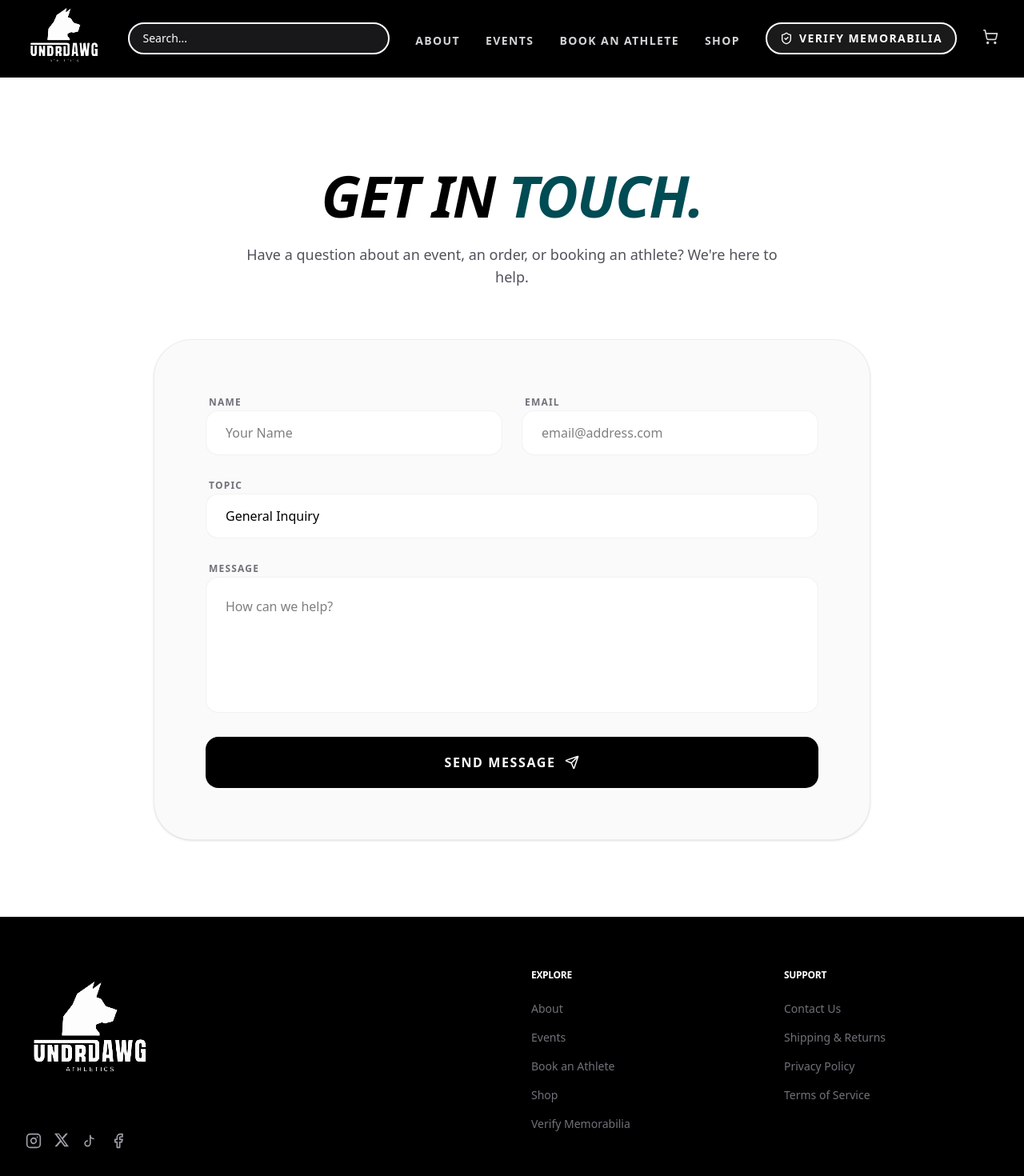
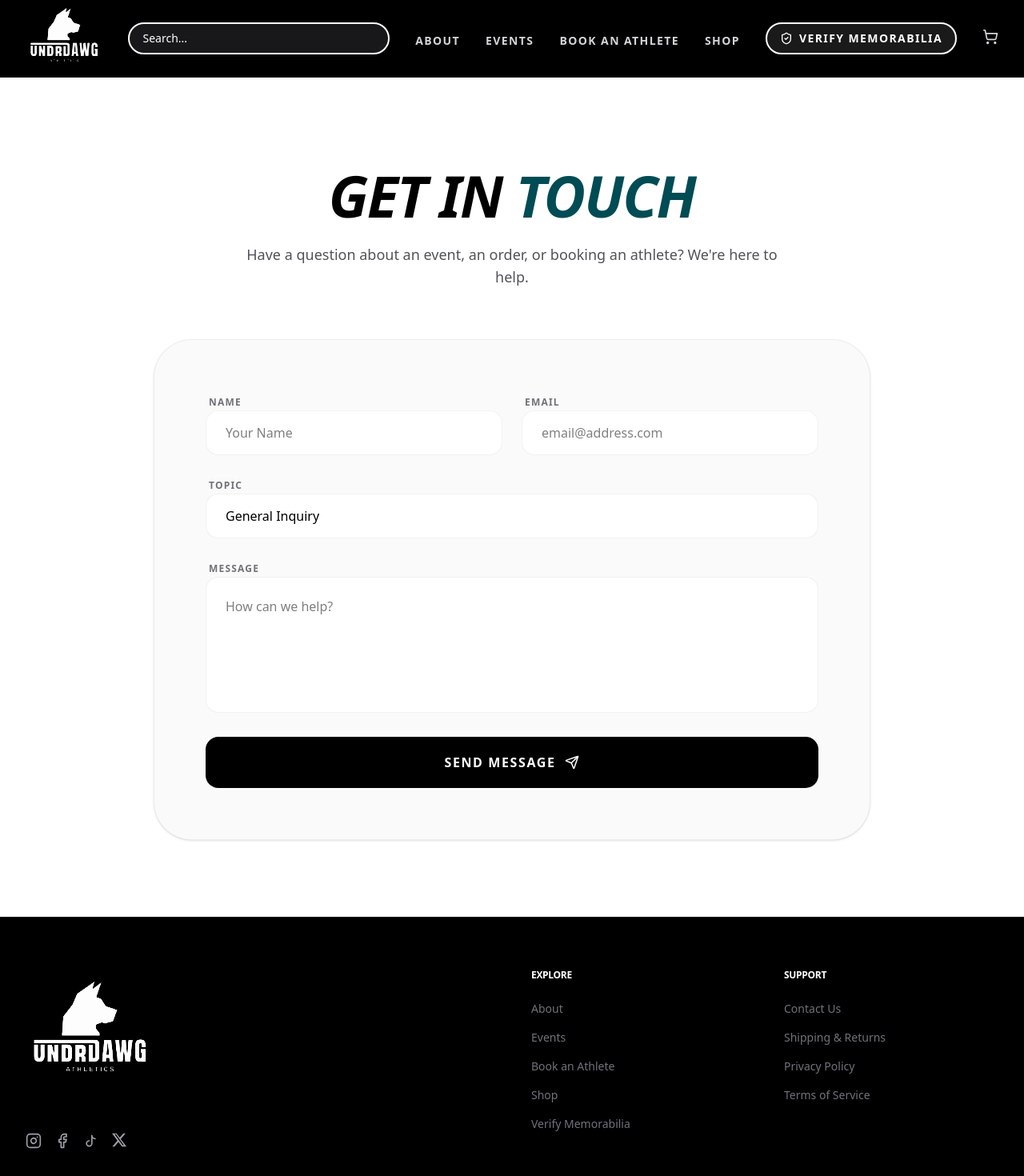
Before and after one commit to undrdawgathletics/undrdawg-athletics, a Next.js app: page /contact in a window 1280 px wide. Shown: the top 1470 px of the page at 80% size. Built offline with nearby package versions, Linux system fonts and the light colour scheme.

Commit message:
Swap Facebook/X icons in footer; remove periods from page titles

```diff
--- a/src/app/contact/page.tsx
+++ b/src/app/contact/page.tsx
@@ -18,7 +18,7 @@ export default function ContactPage() {
             <div className="mx-auto max-w-4xl">
                 <div className="text-center mb-16">
                     <h1 className="text-5xl md:text-7xl font-black italic tracking-tighter uppercase mb-6 text-black">
-                        GET IN <span className="text-primary italic">TOUCH.</span>
+                        GET IN <span className="text-primary italic">TOUCH</span>
                     </h1>
                     <p className="text-zinc-600 font-medium text-lg max-w-2xl mx-auto">
                         Have a question about an event, an order, or booking an athlete?
--- a/src/app/privacy/page.tsx
+++ b/src/app/privacy/page.tsx
@@ -4,7 +4,7 @@ export default function PrivacyPolicyPage() {
             <div className="mx-auto max-w-4xl px-4 sm:px-6 lg:px-8">
                 <div className="mb-12">
                     <h1 className="text-4xl md:text-5xl font-black italic tracking-tighter uppercase mb-4 text-black">
-                        PRIVACY <span className="text-primary italic">POLICY.</span>
+                        PRIVACY <span className="text-primary italic">POLICY</span>
                     </h1>
                     <p className="text-zinc-500 text-sm uppercase tracking-widest font-bold">
                         Last Updated: January 25, 2026
--- a/src/app/shipping-returns/page.tsx
+++ b/src/app/shipping-returns/page.tsx
@@ -6,7 +6,7 @@ export default function ShippingReturnsPage() {
             <div className="mx-auto max-w-4xl px-4 sm:px-6 lg:px-8">
                 <div className="mb-12">
                     <h1 className="text-4xl md:text-5xl font-black italic tracking-tighter uppercase mb-4 text-black">
-                        SHIPPING & <span className="text-primary italic">RETURNS.</span>
+                        SHIPPING & <span className="text-primary italic">RETURNS</span>
                     </h1>
                     <p className="text-zinc-500 text-sm uppercase tracking-widest font-bold">
                         Last Updated: January 25, 2026
--- a/src/app/terms/page.tsx
+++ b/src/app/terms/page.tsx
@@ -4,7 +4,7 @@ export default function TermsPage() {
             <div className="mx-auto max-w-4xl px-4 sm:px-6 lg:px-8">
                 <div className="mb-12">
                     <h1 className="text-4xl md:text-5xl font-black italic tracking-tighter uppercase mb-4 text-black">
-                        TERMS OF <span className="text-primary italic">SERVICE.</span>
+                        TERMS OF <span className="text-primary italic">SERVICE</span>
                     </h1>
                     <p className="text-zinc-500 text-sm uppercase tracking-widest font-bold">
                         Last Updated: January 25, 2026
--- a/src/components/Footer.tsx
+++ b/src/components/Footer.tsx
@@ -22,15 +22,8 @@ export default function Footer() {
                             <a href="https://www.instagram.com/undrdawg.athletics/" target="_blank" rel="noopener noreferrer" className="text-zinc-400 hover:text-primary transition-colors">
                                 <Instagram size={20} />
                             </a>
-                            <a href="https://x.com/Undrdawg_Ath" target="_blank" rel="noopener noreferrer" className="text-zinc-400 hover:text-primary transition-colors">
-                                <svg
-                                    viewBox="0 0 24 24"
-                                    width="18"
-                                    height="18"
-                                    fill="currentColor"
-                                >
-                                    <path d="M18.901 1.153h3.68l-8.04 9.19L24 22.846h-7.406l-5.8-7.584-6.638 7.584H.474l8.6-9.83L0 1.154h7.594l5.243 6.932 6.064-6.932zm-1.294 19.497h2.039L6.482 2.395H4.295L17.607 20.65z" />
-                                </svg>
+                            <a href="https://www.facebook.com/profile.php?id=61584864543399#" target="_blank" rel="noopener noreferrer" className="text-zinc-400 hover:text-primary transition-colors">
+                                <Facebook size={20} />
                             </a>
                             <a href="https://www.tiktok.com/@undrdawg.athletics" target="_blank" rel="noopener noreferrer" className="text-zinc-400 hover:text-primary transition-colors">
                                 <svg
@@ -46,8 +39,15 @@ export default function Footer() {
                                     <path d="M9 12a4 4 0 1 0 4 4V4a5 5 0 0 0 5 5" />
                                 </svg>
                             </a>
-                            <a href="https://www.facebook.com/profile.php?id=61584864543399#" target="_blank" rel="noopener noreferrer" className="text-zinc-400 hover:text-primary transition-colors">
-                                <Facebook size={20} />
+                            <a href="https://x.com/Undrdawg_Ath" target="_blank" rel="noopener noreferrer" className="text-zinc-400 hover:text-primary transition-colors">
+                                <svg
+                                    viewBox="0 0 24 24"
+                                    width="18"
+                                    height="18"
+                                    fill="currentColor"
+                                >
+                                    <path d="M18.901 1.153h3.68l-8.04 9.19L24 22.846h-7.406l-5.8-7.584-6.638 7.584H.474l8.6-9.83L0 1.154h7.594l5.243 6.932 6.064-6.932zm-1.294 19.497h2.039L6.482 2.395H4.295L17.607 20.65z" />
+                                </svg>
                             </a>
                         </div>
                     </div>
```
